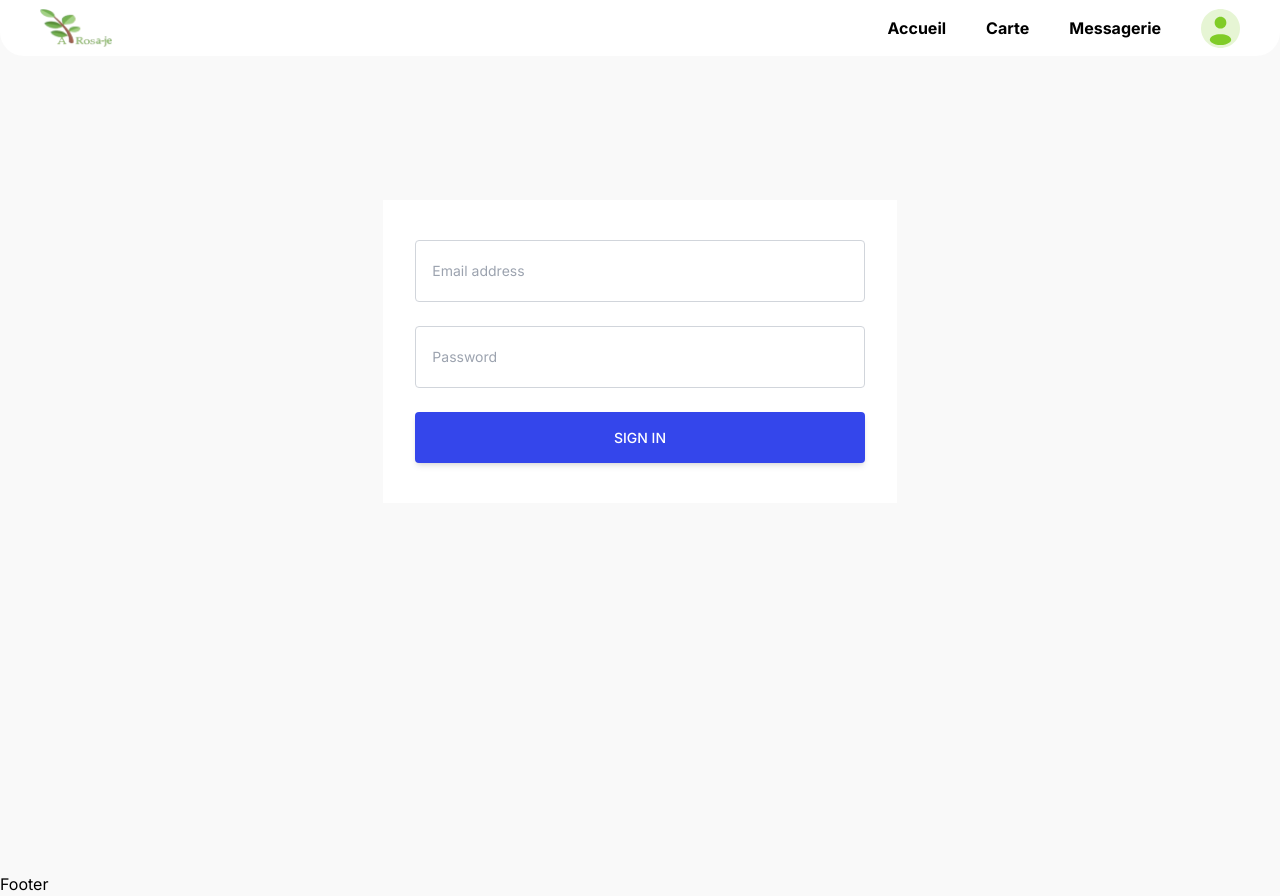
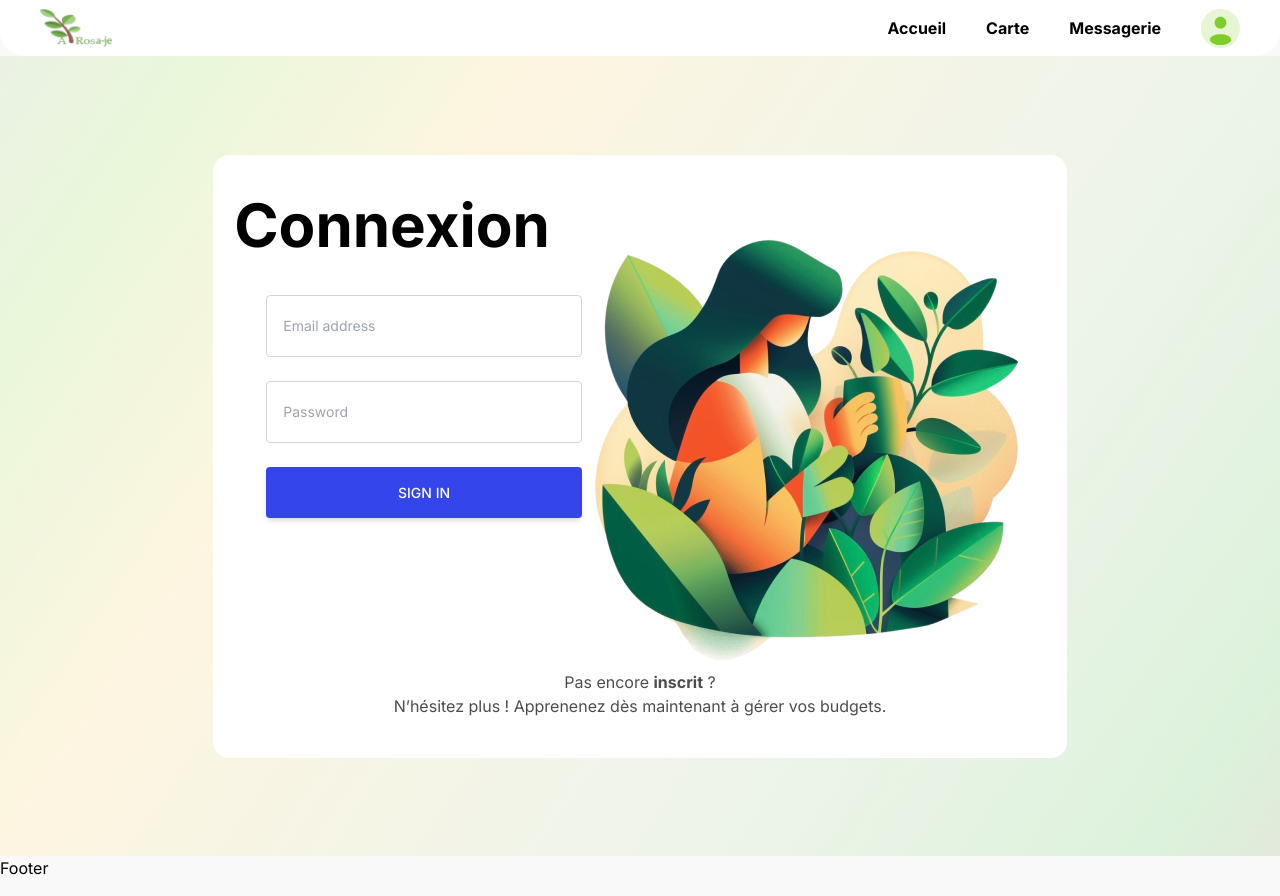
Before and after one commit to AxelRhul/mspr-501, a Next.js app: page /login in a window 1280 px wide. Built offline with nearby package versions, Linux system fonts and the light colour scheme.

Commit message:
login front

```diff
--- a/components/header.tsx
+++ b/components/header.tsx
@@ -36,7 +36,7 @@ function Header() {
 
     return (
         <>
-            <div className='mb-4'>
+            <div className=' sticky top-0'>
                 <header className='h-12 md:h-14 bg-[#ffffff] rounded-b-3xl flex justify-center lg:hidden lg:order-2'>
                     <ul className='flex flex-row items-center w-full justify-between mx-10'>
                         <li>
--- a/src/app/login/page.tsx
+++ b/src/app/login/page.tsx
@@ -5,13 +5,26 @@ import { Suspense } from 'react';
 export default async function LoginPage() {
     return (
         <>
-            <section className='bg-ct-blue-600 min-h-screen pt-20'>
-                <div className='container mx-auto px-6 py-12 h-full flex justify-center items-center'>
-                    <div className='md:w-8/12 lg:w-5/12 bg-white px-8 py-10'>
-                        <Suspense fallback={<>Loading...</>}>
-                            <LoginForm />
-                        </Suspense>
+            <section className='bg-login min-h-screen bg-cover flex justify-center items-center'>
+                <div className='bg-white lg:w-10/12 xl:w-8/12 rounded-2xl my-10 w-11/12 text-center py-10'>
+                    <div className='flex flex-col lg:flex-row justify-evenly'>
+                        <div>
+                            <h1 className='text-4xl md:text-6xl font-bold'>Connexion</h1>
+                            <div className=' bg-white md:w-10/12 lg:w-full mx-auto lg:mx-8 my-10'>
+                                <Suspense fallback={<>Loading...</>}>
+                                    <LoginForm />
+                                </Suspense>
+                            </div>
+                        </div>
+                        <div>
+                            <img src="img/plante.png" className="mx-auto lg:mx-0" alt="image d'une botaniste" />
+                        </div>
                     </div>
+                    <p className='text-[#4B4C4F]'>Pas encore <a href="/" className='hover:text-[#8BD635] duration-300 font-bold'>inscrit</a> ?
+                    <br />N’hésitez plus !
+                    Apprenenez dès maintenant  à gérer vos budgets.</p>
+
+
                 </div>
             </section>
         </>
--- a/tailwind.config.ts
+++ b/tailwind.config.ts
@@ -12,6 +12,7 @@ const config: Config = {
         "gradient-radial": "radial-gradient(var(--tw-gradient-stops))",
         "gradient-conic":
           "conic-gradient(from 180deg at 50% 50%, var(--tw-gradient-stops))",
+        "login":"url('/img/background.png')"
       },
     },
   },
```
Also changed, not shown: public/img/background.png (added), public/img/plante.png (added).
